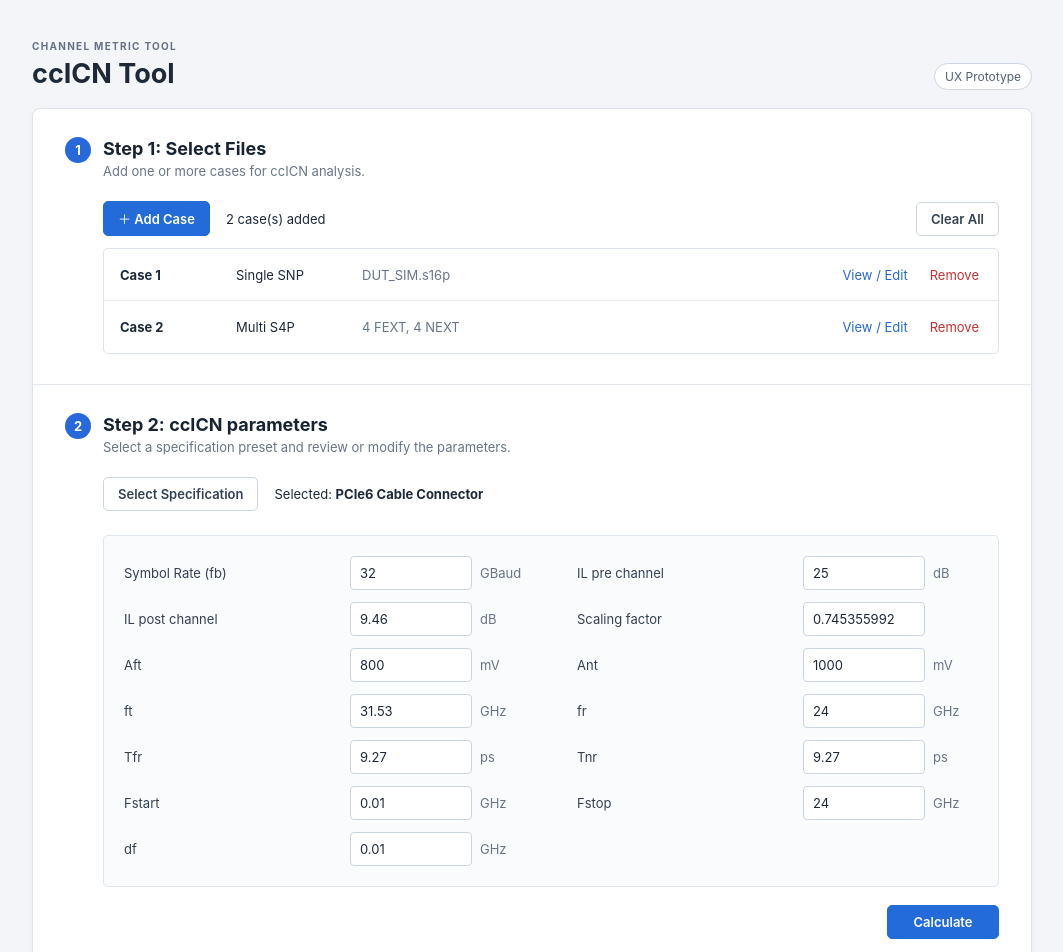
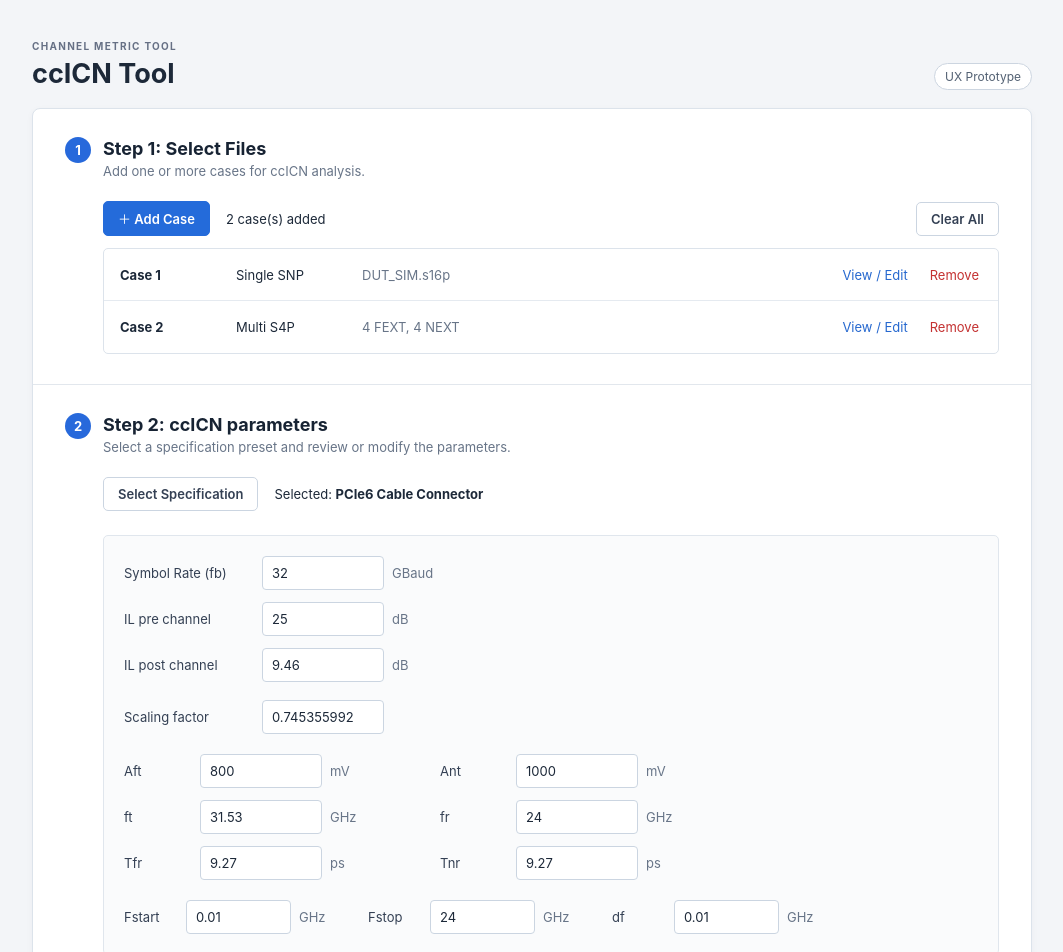
Before and after one commit to JeanLiu0803/ccICN_tool_UI_prototype, a React (Vite) app: page / in a window 1280 px wide. Shown: the top 952 px of the page, without its empty margins (108-1171 px from the left). Built offline with nearby package versions, Linux system fonts and the light colour scheme.

Commit message:
feat: add parameter layout styles for ccICN tool

```diff
--- a/src/App.tsx
+++ b/src/App.tsx
@@ -1,5 +1,6 @@
 import { useMemo, useState } from 'react'
 import './App.css'
+import './ParamLayout.css'
 
 type Kind='Single SNP'|'Multi S4P'; type Order='Sequential'|'Even Odd'
 type Case={id:number;name:string;kind:Kind;file:string;fext:number;next:number;order:Order}
@@ -22,9 +23,10 @@ export default function App(){
  const calculate=()=>{if(reason)return;setLoading(true);setTimeout(()=>{const r=mockResults(cases);setResults(r);setExpanded(new Set(r.map(x=>x.id)));setResultSpec(`Spec: ${spec}${modified?' — Modified':''}`);setLoading(false)},850)}
  const notify=(s:string)=>{setToast(s);setTimeout(()=>setToast(''),2200)}
  const copy=async()=>{const rows=['Case\tMetric\tResult\tUnit\tStatus',...results.flatMap(r=>r.metrics.map(m=>`${r.name}\t${m.name}\t${m.value}\tµV\t${m.status}`))];try{await navigator.clipboard.writeText(rows.join('\n'));notify('Results copied to clipboard.')}catch{notify('Unable to access clipboard.')}}
+ const parameter=(key:string,label:string,unit:string)=><label className="param" key={key}><span>{label}</span><input value={params[key]||''} onChange={e=>setParams({...params,[key]:e.target.value})}/><span className="muted">{unit}</span></label>
  return <main className="shell"><header><div><small>CHANNEL METRIC TOOL</small><h1>ccICN Tool</h1></div><span className="prototype">UX Prototype</span></header><div className="card">
   <section><Heading n="1" title="Step 1: Select Files" desc="Add one or more cases for ccICN analysis."/><div className="toolbar"><button className="primary" onClick={()=>setCaseEdit('new')}>＋ Add Case</button><span>{cases.length} case(s) added</span><button className="secondary right" disabled={!cases.length} onClick={()=>{setCases([]);setResults([])}}>Clear All</button></div><div className="case-list">{cases.length?cases.map(c=><div className="case-row" key={c.id}><strong>{c.name}</strong><span>{c.kind}</span><span className="muted">{c.kind==='Single SNP'?c.file:`${c.fext} FEXT, ${c.next} NEXT`}</span><button className="link" onClick={()=>setCaseEdit(c)}>View / Edit</button><button className="link danger" onClick={()=>{setCases(x=>x.filter(y=>y.id!==c.id));setResults([])}}>Remove</button></div>):<div className="empty">No cases added. Select “Add Case” to begin.</div>}</div></section>
-  <section><Heading n="2" title="Step 2: ccICN parameters" desc="Select a specification preset and review or modify the parameters."/><div className="spec-row"><button className="secondary" onClick={()=>setSpecOpen(true)}>Select Specification</button><span>Selected: <strong>{spec||'None'}</strong></span>{modified&&<b className="modified">Modified</b>}</div><div className="param-grid">{fields.map(([k,label,unit])=><label className="param" key={k}><span>{label}</span><input value={params[k]||''} onChange={e=>setParams({...params,[k]:e.target.value})}/><span className="muted">{unit}</span></label>)}</div><div className="calc"><button className="primary" disabled={!!reason||loading} title={reason} onClick={calculate}>{loading?'Calculating...':'Calculate'}</button></div></section>
+  <section><Heading n="2" title="Step 2: ccICN parameters" desc="Select a specification preset and review or modify the parameters."/><div className="spec-row"><button className="secondary" onClick={()=>setSpecOpen(true)}>Select Specification</button><span>Selected: <strong>{spec||'None'}</strong></span>{modified&&<b className="modified">Modified</b>}</div><div className="param-layout"><div className="param-primary">{parameter('symbolRate','Symbol Rate (fb)','GBaud')}{parameter('ilPre','IL pre channel','dB')}{parameter('ilPost','IL post channel','dB')}</div><div className="param-scaling">{parameter('scaling','Scaling factor','')}</div><div className="param-pairs"><div>{parameter('aft','Aft','mV')}{parameter('ant','Ant','mV')}</div><div>{parameter('ft','ft','GHz')}{parameter('fr','fr','GHz')}</div><div>{parameter('tfr','Tfr','ps')}{parameter('tnr','Tnr','ps')}</div></div><div className="param-frequencies">{parameter('fstart','Fstart','GHz')}{parameter('fstop','Fstop','GHz')}{parameter('df','df','GHz')}</div></div><div className="calc"><button className="primary" disabled={!!reason||loading} title={reason} onClick={calculate}>{loading?'Calculating...':'Calculate'}</button></div></section>
   <section><div className="results-head"><Heading n="3" title="Step 3: Results" desc="Review ccICN results for each calculated case."/><div className="actions"><button className="secondary" disabled={!results.length} onClick={()=>setPowerOpen(true)}>View Power Sum</button><button className="secondary" disabled={!results.length} onClick={copy}>Copy Sheet</button><button className="secondary" disabled={!results.length} onClick={()=>notify('Copy Picture is prototype only.')}>Copy Picture</button></div></div>{results.length?<><div className="result-spec">{resultSpec}</div><div className="result-list">{results.map(r=>{const open=expanded.has(r.id);return <div className="result" key={r.id}><button className="result-title" onClick={()=>setExpanded(old=>{const n=new Set(old);if(open)n.delete(r.id);else n.add(r.id);return n})}><i className={open?'open':''}>›</i>{r.name}</button>{open&&<div className="metrics"><div className="metric labels"><span>Metric</span><span>Result</span><span>Unit</span><span>Status</span></div>{r.metrics.map(m=><div className="metric" key={m.name}><strong>{m.name}</strong><span>{m.value}</span><span>µV</span><span><b className={`status ${m.status.toLowerCase()}`}>{m.status}</b></span></div>)}</div>}</div>})}</div></>:<div className="results-empty">Results will appear here after calculation.</div>}</section>
  </div>{caseEdit&&<CaseDialog value={caseEdit==='new'?{id:0,name:'',kind:'Single SNP',file:'DUT_SIM.s16p',fext:4,next:4,order:'Sequential'}:caseEdit} close={()=>setCaseEdit(null)} save={saveCase}/>} {specOpen&&<Modal title="Select Specification" close={()=>setSpecOpen(false)}><p>Choose a preset to populate all ccICN parameters.</p><div className="presets">{Object.keys(specs).map(name=><button className={name===spec?'selected':''} key={name} onClick={()=>{setSpec(name);setParams({...specs[name]});setSpecOpen(false)}}><span>{name}</span>{name===spec&&<span>✓</span>}</button>)}</div></Modal>}{powerOpen&&<Modal title="Power Sum" wide close={()=>setPowerOpen(false)}><p>Mock frequency response for UX evaluation only.</p><Chart/></Modal>}{toast&&<div className="toast">{toast}</div>}</main>
 }
--- /dev/null
+++ b/src/ParamLayout.css
@@ -0,0 +1,75 @@
+/* Preserve the intentionally asymmetric ccICN parameter sequence. */
+.param-layout {
+  display: grid;
+  gap: 18px;
+  margin-left: 38px;
+  padding: 20px;
+  overflow-x: auto;
+  border: 1px solid #e0e6ed;
+  border-radius: 5px;
+  background: #fafbfc;
+}
+
+.param-primary {
+  display: grid;
+  gap: 12px;
+  width: 390px;
+}
+
+.param-scaling {
+  width: 390px;
+}
+
+.param-pairs {
+  display: grid;
+  gap: 12px;
+  padding-top: 2px;
+}
+
+.param-pairs > div {
+  display: grid;
+  grid-template-columns: repeat(2, 270px);
+  gap: 46px;
+}
+
+.param-frequencies {
+  display: grid;
+  grid-template-columns: repeat(3, 220px);
+  gap: 24px;
+  padding-top: 2px;
+}
+
+.param-layout .param {
+  display: grid;
+  grid-template-columns: 130px 122px 45px;
+  align-items: center;
+  gap: 8px;
+}
+
+.param-layout .param-pairs .param {
+  grid-template-columns: 68px 122px 45px;
+}
+
+.param-layout .param-frequencies .param {
+  grid-template-columns: 54px 105px 45px;
+}
+
+@media (max-width: 860px) {
+  .param-pairs > div {
+    grid-template-columns: repeat(2, 250px);
+    gap: 24px;
+  }
+
+  .param-layout .param-pairs .param {
+    grid-template-columns: 58px 122px 45px;
+  }
+
+  .param-frequencies {
+    grid-template-columns: repeat(3, 205px);
+    gap: 12px;
+  }
+
+  .param-layout .param-frequencies .param {
+    grid-template-columns: 50px 95px 44px;
+  }
+}
```
